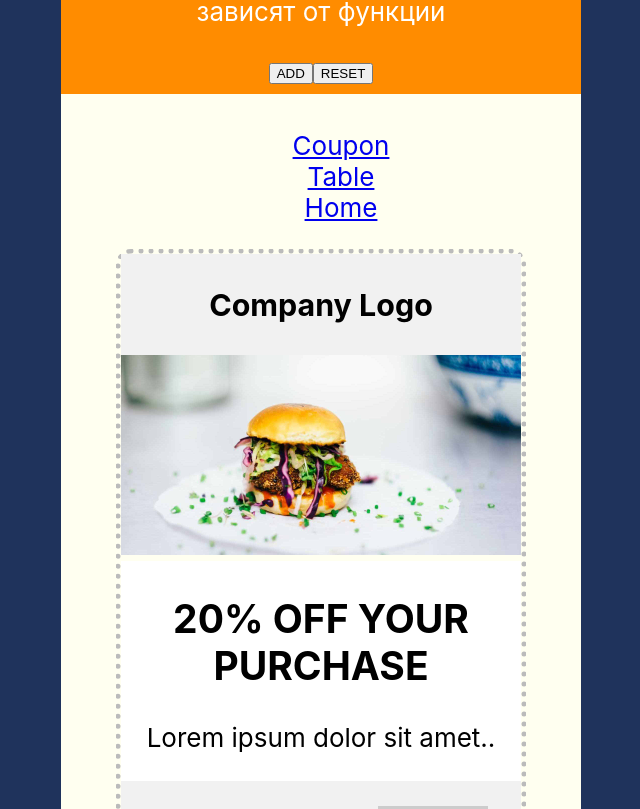
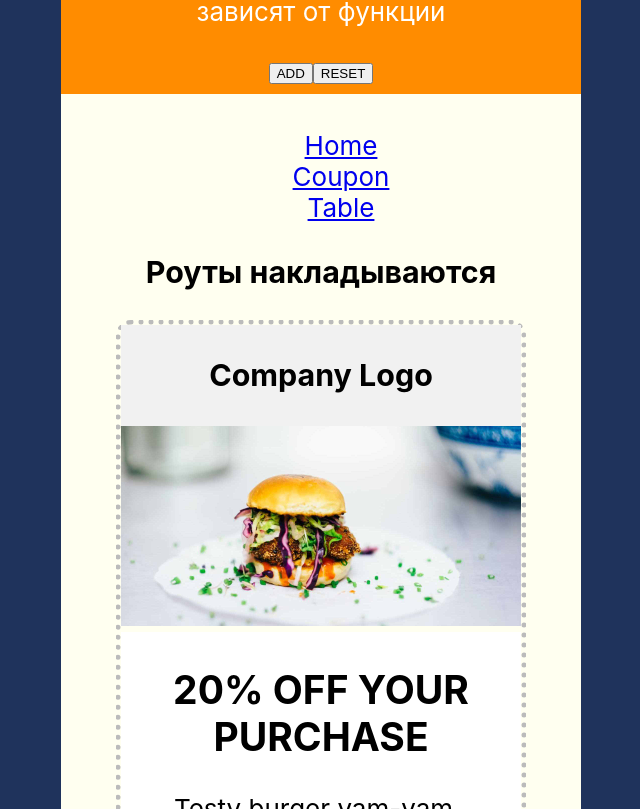
Before and after one commit to ybeliaev/for-react-test, a React (Create React App) app: page /coupon in a window 1280 px wide. Shown: the part 1591-2400 px from the top of the page, without its empty margins (319-959 px from the left). Built offline with nearby package versions, Linux system fonts and the light colour scheme; no server answers.

Commit message:
route exact

```diff
--- a/src/components/RouterContainer.jsx
+++ b/src/components/RouterContainer.jsx
@@ -11,12 +11,17 @@ export const RouterContainer = () => {
             <div style={{minHeight: 400, width: "100%", backgroundColor: "Ivory", padding: 10}}>
                 <nav >
                     <ul style={{listStyle:"none"}}>
+                        <li><Link to="/">Home</Link></li>
                         <li><Link to="/coupon">Coupon</Link></li>
                         <li><Link to="/table">Table</Link></li>
-                    <li><Link to="/">Home</Link></li>
                     </ul>
                 </nav>
                 <div>
+                    <Route path="/"
+                        exact
+                        render={()=><h2 style={{color: "black"}}>8-Знакомство с роутером.</h2>} />
+                    {/* роутер смотрит или СОДЕРЖИТСЯ "/" а не точно совпадает, поэтому всегда будет надпись */}
+                    <Route path="/coupon" render={()=><h3 style={{color: "black"}}>Роуты накладываются</h3>} />
                     <Route path="/coupon" component={RouterCoupon} />
                     <Route path="/table" component={RouterTable} />
 
--- a/src/components/RouterCoupon.jsx
+++ b/src/components/RouterCoupon.jsx
@@ -11,7 +11,7 @@ export const RouterCoupon = () => {
         <img src={logo} alt="Avatar" style={{width:"100%"}} />
         <div className="container" style={{backgroundColor:'white'}}>
             <h2><b>20% OFF YOUR PURCHASE</b></h2>
-            <p>Lorem ipsum dolor sit amet..</p>
+            <p>Testy burger yam-yam..</p>
         </div>
         <div className="container">
             <p>Use Promo Code: <span className={"promo"}>BOH232</span></p>
```
Lines whose indentation alone changed are shown as unchanged.
